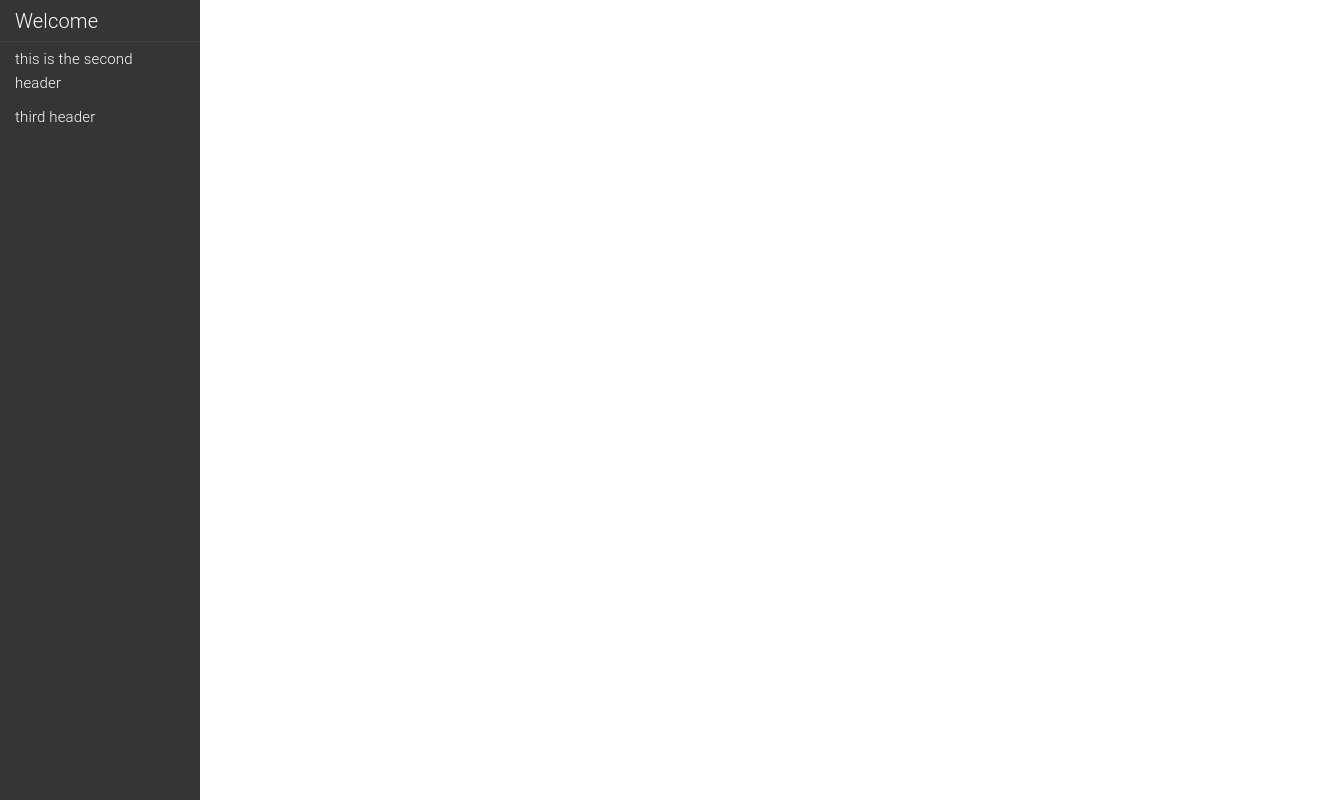
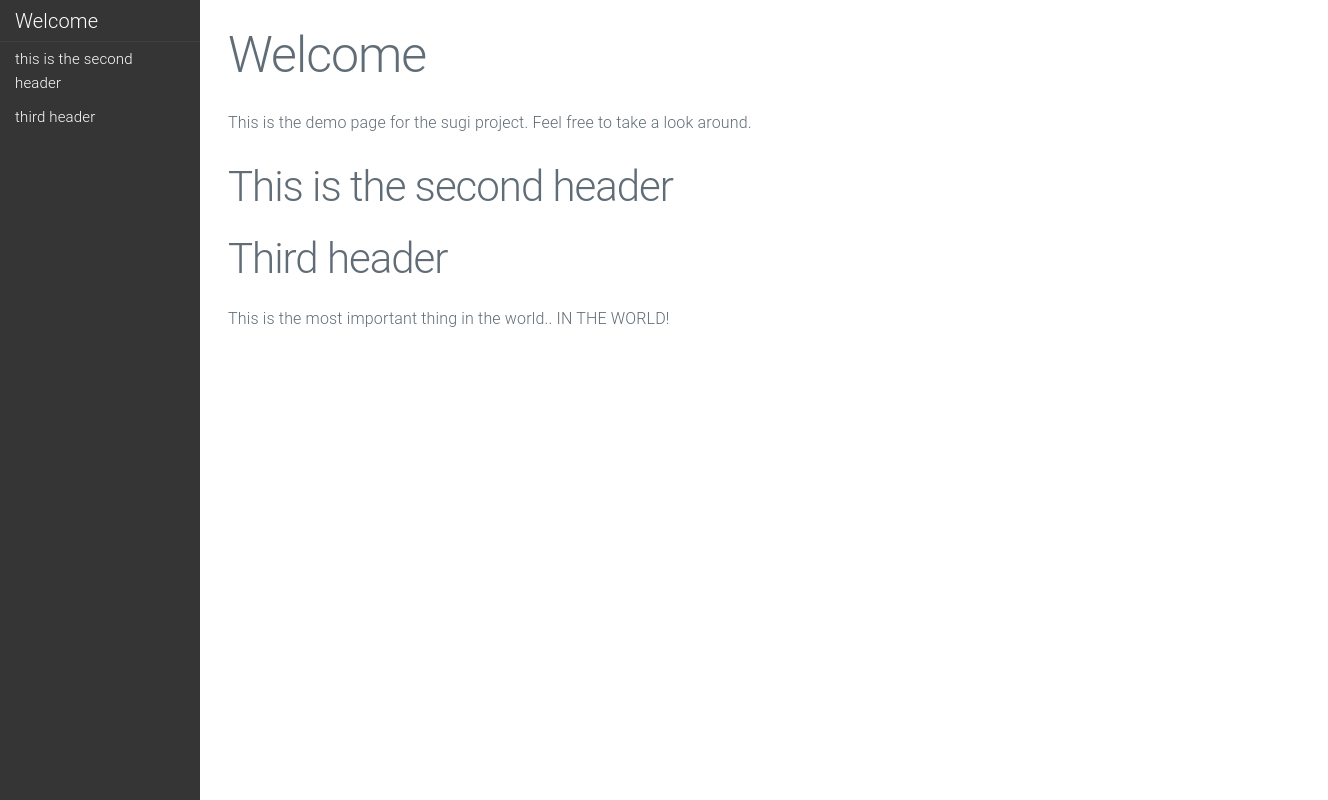
Before and after one commit to gitter-badger/sugi, a website: page demo/demo.html in a window 1280 px wide. Shown: the whole page, 1328 px wide, since content can reach past the window. Drawn offline with Linux system fonts and the light colour scheme.

Commit message:
adds sugi definition to documentation

```diff
--- a/demo/demo.html
+++ b/demo/demo.html
@@ -1,13 +1,15 @@
 <!doctype html>
 <html>
-  <head>
-   <title></title>
-   <link rel="stylesheet" href="../dist/css/default.min.css">
-  </head>
+  <head><link rel="stylesheet" href="../dist/css/default.min.css"></head>
   <body>
     <aside id="sidebar"><a href="#welcome" class="h1">Welcome</a><a href="#this-is-the-second-header" class="h2">this is the second header</a><a href="#third-header" class="h2">third header</a></aside>
     <article class="container">
-      <section id="content"><link rel="stylesheet" href="../dist/css/default.min.css"></section>
+      <section id="content"><p></p><h1 id="welcome">Welcome</h1><p></p>
+<p>This is the demo page for the sugi project. Feel free to take a look around.</p>
+<h2 id="this-is-the-second-header">This is the second header</h2>
+<h2 id="third-header">Third header</h2>
+<p>This is the most important thing in the world.. IN THE WORLD!</p>
+</section>
     </article>
   </body>
 </html>
```
Also changed, not shown: README.md.
